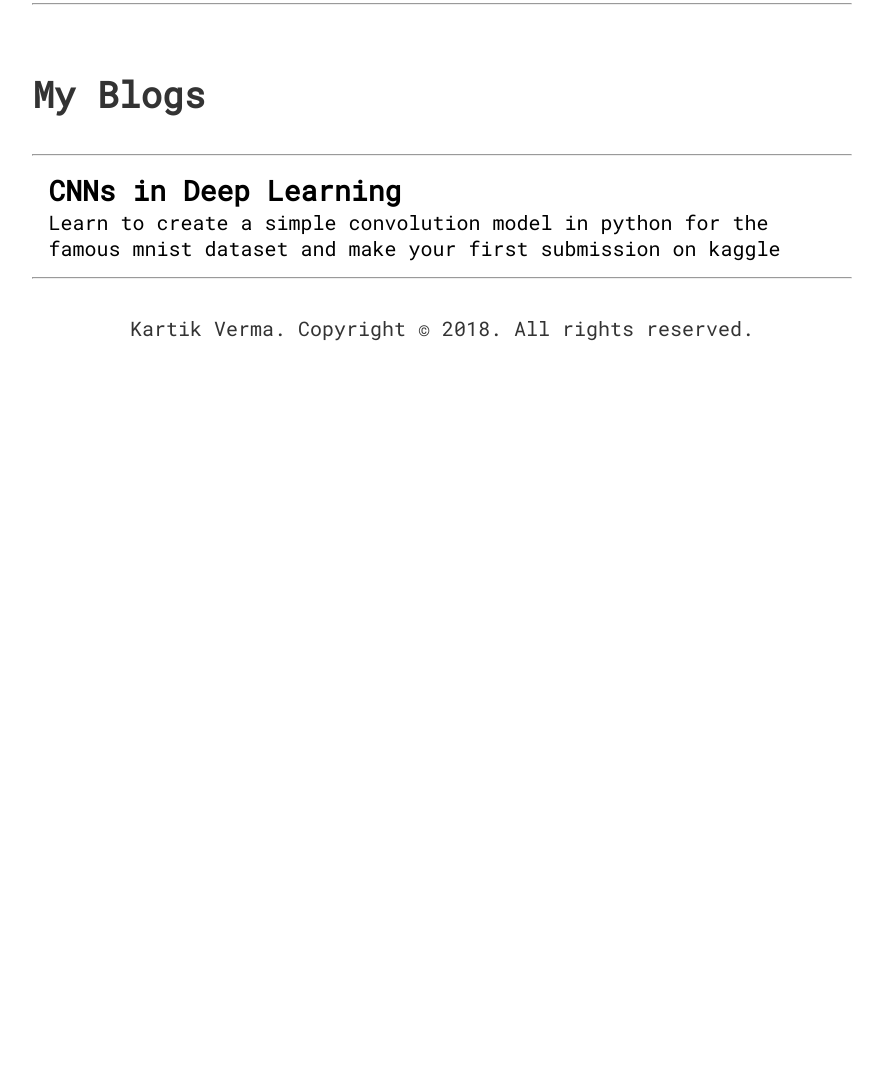
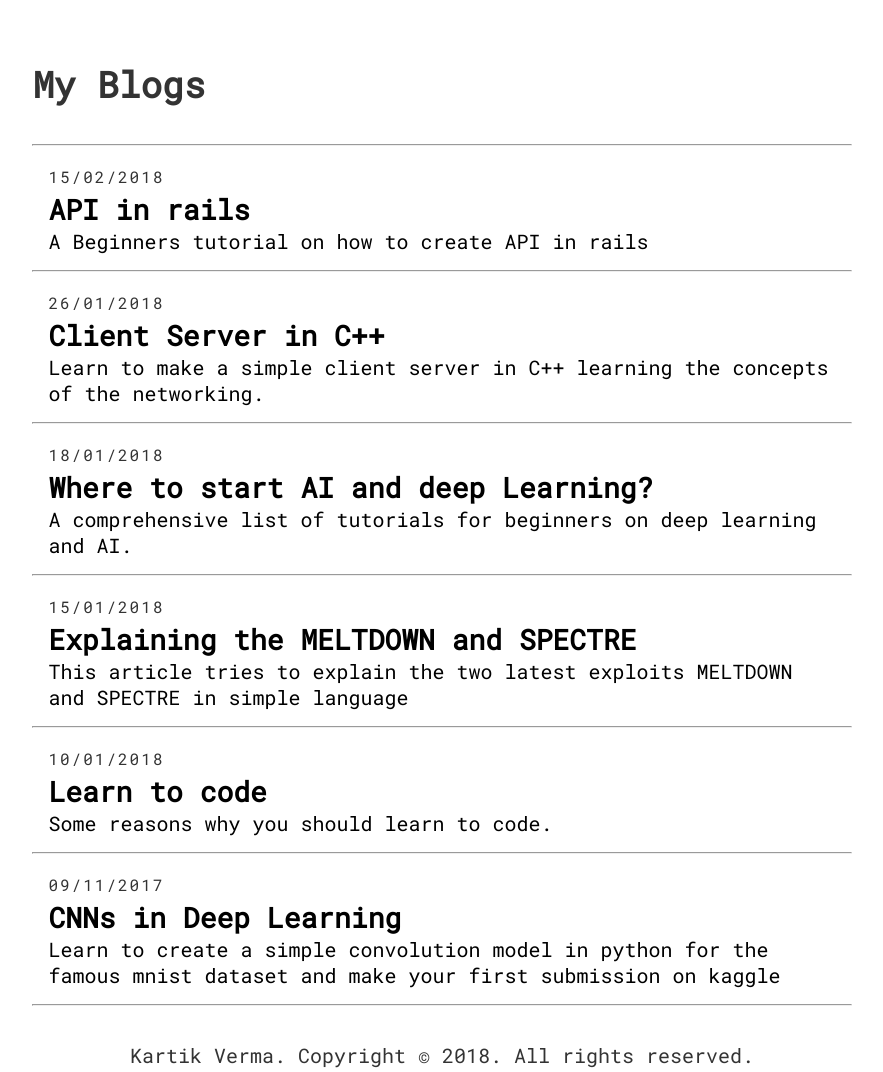
Before and after one commit to convosyn/convosyn.github.io, a plain HTML site: page index.html in a window 1280 px wide. Shown: the part 1159-2231 px from the top of the page, without its empty margins (198-1081 px from the left). Before the commit the page ends 1504 px from the top, so only its background shows below. Drawn offline with Linux system fonts and the light colour scheme.

Commit message:
changes to the page

```diff
--- a/index.html
+++ b/index.html
@@ -1,7 +1,7 @@
 <!DOCTYPE html>
 <html>
 <head>
-	<title>My Profile</title>
+	<title>Kartik Verma-convosyn</title>
 	<!-- <link rel="stylesheet" href="https://fonts.googleapis.com/icon?family=Material+Icons"> -->
 	<!-- <link rel="stylesheet" href="https://code.getmdl.io/1.3.0/material.indigo-pink.min.css"> -->
 	<link href="https://fonts.googleapis.com/icon?family=Material+Icons"
@@ -67,12 +67,53 @@
 		<br /> <br />
 		<p>To suggest a challenge(<u>Only Programming</u>) mail me at <span id="mail">eches1297@gmail.com</span></p>
 	</section>
-	<hr />
 	<br />
 	<section id="blogs">
 		<h1>My Blogs</h1>
+
 		<hr/>
 		<div class="blog-card">
+			<p class="dated">15/02/2018</p>
+			<a href="https://spacesword.in/2018/02/15/RESTful-API-in-rails/">
+				<h2>API in rails</h2>
+				<p>A Beginners tutorial on how to create API in rails</p>
+			</a>
+		</div>
+		<hr/>
+		<div class="blog-card">
+			<p class="dated">26/01/2018</p>
+			<a href="https://spacesword.in/2018/01/26/Networking/">
+				<h2>Client Server in C++</h2>
+				<p>Learn to make a simple client server in C++ learning the concepts of the networking.</p>
+			</a>
+		</div>
+		<hr/>
+		<div class="blog-card">
+			<p class="dated">18/01/2018</p>
+			<a href="https://spacesword.in/2018/01/18/where-to-start-deep-learning-ai/">
+				<h2>Where to start AI and deep Learning?</h2>
+				<p>A comprehensive list of tutorials for beginners on deep learning and AI.</p>
+			</a>
+		</div>
+		<hr/>
+		<div class="blog-card">
+			<p class="dated">15/01/2018</p>
+			<a href="#">
+				<h2>Explaining the MELTDOWN and SPECTRE</h2>
+				<p>This article tries to explain the two latest exploits MELTDOWN and SPECTRE in simple language </p>
+			</a>
+		</div>
+		<hr/>
+		<div class="blog-card">
+			<p class="dated">10/01/2018</p>
+			<a href="https://spacesword.in/2018/01/10/Why-you-should-learn-to-code-even-if-you-are-a-non-Tech-Person/">
+				<h2>Learn to code</h2>
+				<p>Some reasons why you should learn to code.</p>
+			</a>
+		</div>
+		<hr/>
+		<div class="blog-card">
+			<p class="dated">09/11/2017</p>
 			<a href="#">
 				<h2>CNNs in Deep Learning</h2>
 				<p>Learn to create a simple convolution model in python for the famous mnist dataset and make your first submission on kaggle</p>
--- a/stylesheet.css
+++ b/stylesheet.css
@@ -128,3 +128,17 @@ footer{
 	color: white;
 	font-weight: 900;
 }
+
+p.dated{
+/* 	background-color: red; */
+	font-size: 16px;
+	letter-spacing: 2px;
+/* 	font-family: ; */
+/* 	font-weight: 800; */
+	margin: 4px 0px;
+	display: inline-block;
+}
+
+p.dated:hover, p.dated:focus{
+	background-color: transparent;
+}
```
